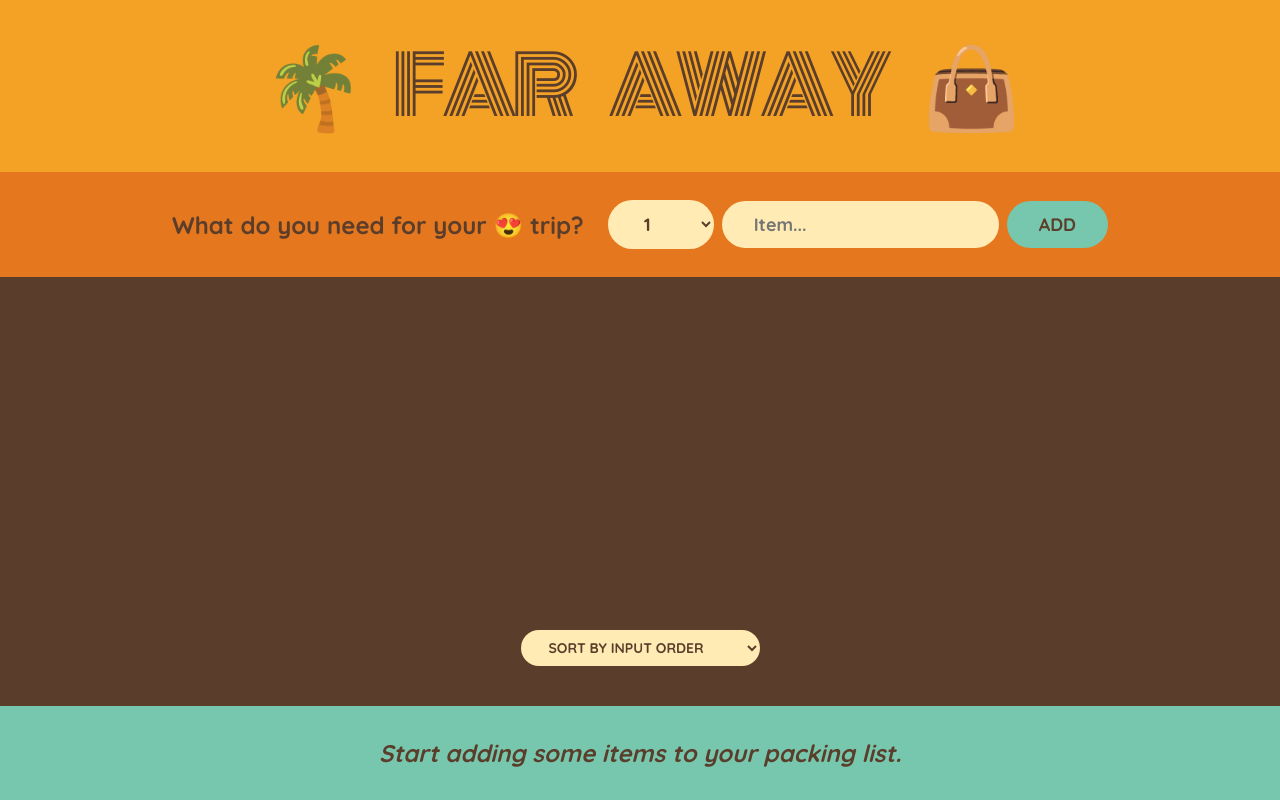
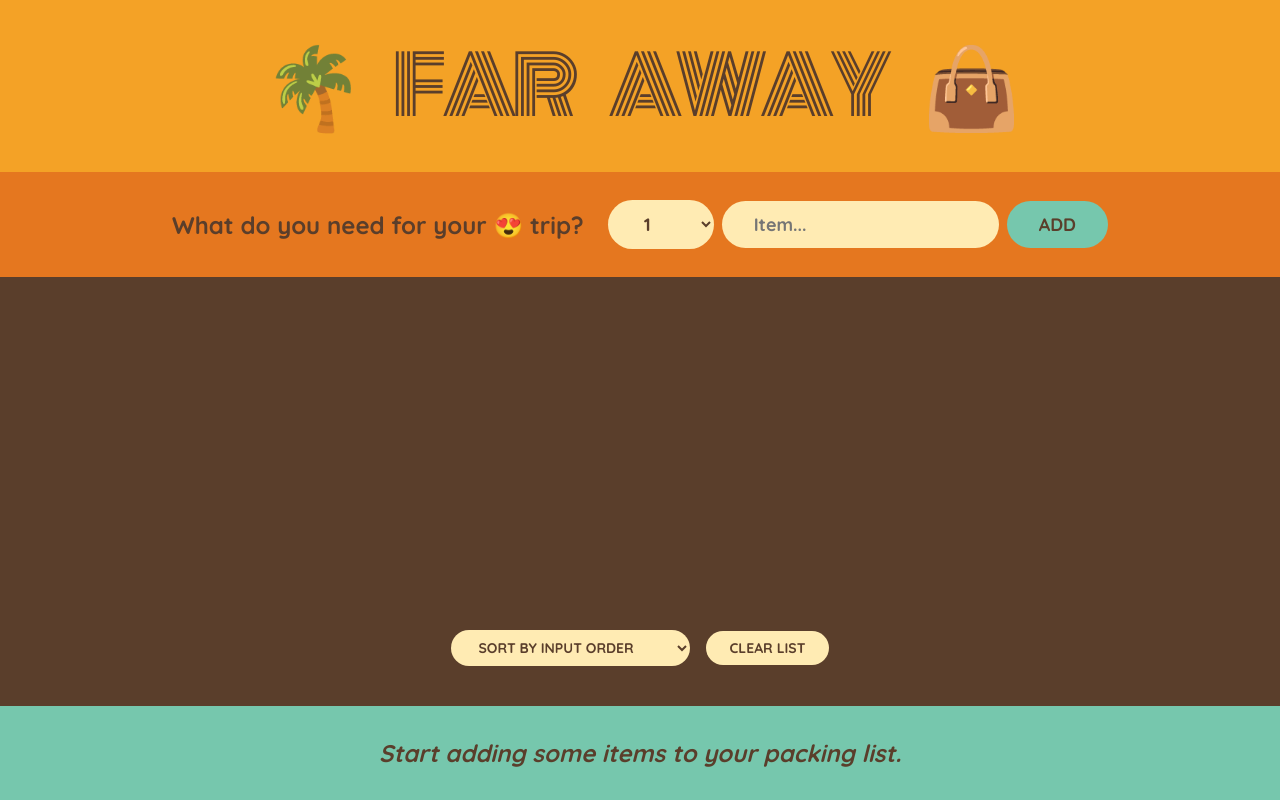
Before and after one commit to salimmia/travel-list, a React (Create React App) app: page / in a window 1280 px wide. Built offline with nearby package versions, Linux system fonts and the light colour scheme.

Commit message:
Clearing the List (87) after confimation

```diff
--- a/src/App.js
+++ b/src/App.js
@@ -21,6 +21,14 @@
     );
   }
 
+  function handleClearList() {
+    const confirmed = window.confirm(
+      "Are you sure you want to delete all items?"
+    );
+
+    if (confirmed) setItems([]);
+  }
+
   return (
     <div className="app">
       <Logo />
@@ -29,6 +37,7 @@
         items={items}
         OnDeleteItem={handleDeleteItem}
         OnToggleItem={handleToggleItem}
+        onClearList={handleClearList}
       />
       <Stats items={items} />
     </div>
@@ -86,7 +95,7 @@
   );
 }
 
-function PackingList({ items, OnDeleteItem, OnToggleItem }) {
+function PackingList({ items, OnDeleteItem, OnToggleItem, onClearList }) {
   const [sortBy, setSortBy] = useState("input");
 
   let sortedItems;
@@ -120,6 +129,7 @@
           <option value="description">Sort by description</option>
           <option value="packed">Sort by packed status</option>
         </select>
+        <button onClick={onClearList}>Clear List</button>
       </div>
     </div>
   );
```
